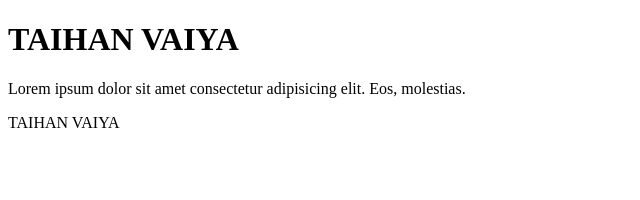
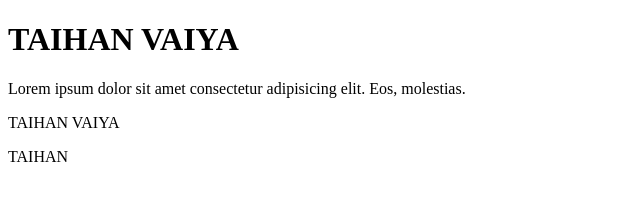
Before and after one commit to TAIHANTASHDID/practise, a plain HTML site: page index.html in a window 1280 px wide. Shown: the full height of the page, 0-640 px from the left. Drawn offline with Linux system fonts and the light colour scheme.

Commit message:
first commit

```diff
--- a/index.html
+++ b/index.html
@@ -9,5 +9,6 @@
     <h1>TAIHAN VAIYA</h1>
     <p>Lorem ipsum dolor sit amet consectetur adipisicing elit. Eos, molestias.</p>
     <p>TAIHAN VAIYA</p>
+    <p>TAIHAN</p>
 </body>
 </html>
```
